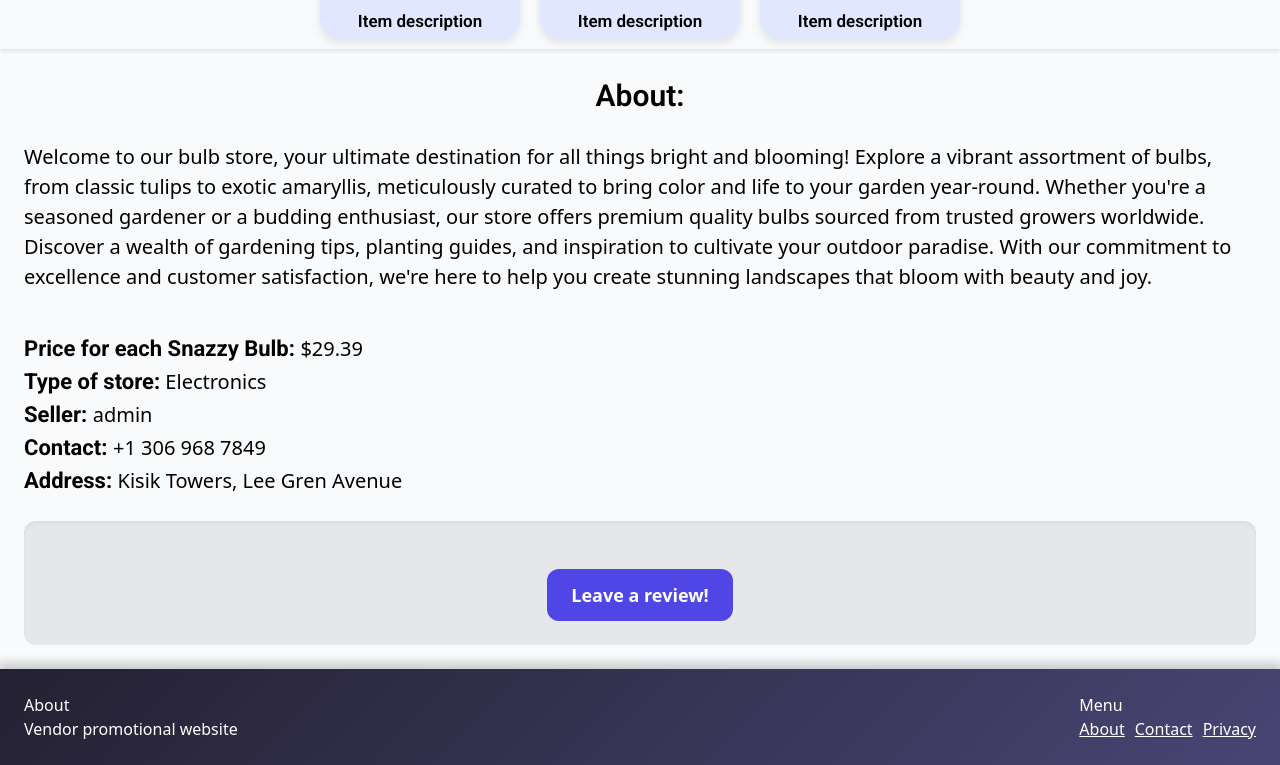
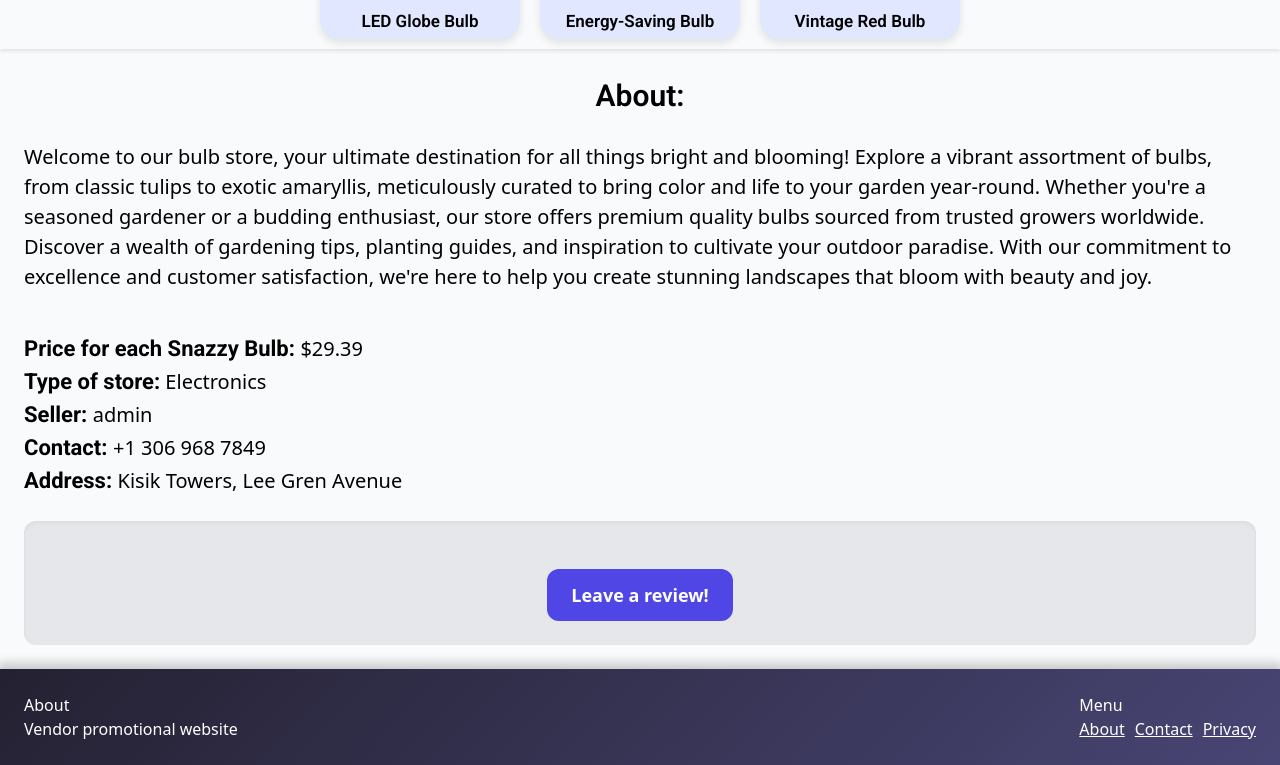
Before and after one commit to crystalizelights/476-project, a Django app: page /stores/1/ in a window 1280 px wide. Shown: the part 269-1034 px from the top of the page. Run offline with Django 5.2, Linux system fonts and the light colour scheme; data comes from the database, SQL or seed files in the repository; both versions use the stored data as it was after the commit; some libraries are stand-ins or nearby versions.

Commit message:
Store item names addition
Users can now input the names of there items in their store

```diff
--- a/Django proj/myproj/stores/forms.py
+++ b/Django proj/myproj/stores/forms.py
@@ -7,7 +7,7 @@ INPUT_CLASSES = 'w-full py-4 px-6 rounded-xl border-gray-300 focus:border-teal-5
 class NewStore(forms.ModelForm):
     class Meta:
         model = Stores
-        fields = {'category', 'name', 'description', 'price', 'image', 'image1', 'image2', 'contact', 'address'}
+        fields = {'category', 'name', 'description', 'price', 'image', 'image1', 'image2', 'contact', 'address', 'item1name','item2name', 'item3name'}
         widgets = {
             'category': forms.Select(attrs={
                 'class': INPUT_CLASSES + ' bg-white',
@@ -42,13 +42,25 @@ class NewStore(forms.ModelForm):
                 'class': INPUT_CLASSES,
                 'placeholder': 'Store address'
             }),
+            'item1name': forms.TextInput(attrs={
+                'class': INPUT_CLASSES,
+                'placeholder': 'Item 1 Name'
+            }),
+            'item2name': forms.TextInput(attrs={
+                'class': INPUT_CLASSES,
+                'placeholder': 'Item 2 Name'
+            }),
+            'item3name': forms.TextInput(attrs={
+                'class': INPUT_CLASSES,
+                'placeholder': 'Item 3 Name'
+            }),
         }
 
 
 class EditStore(forms.ModelForm):
         class Meta:
             model = Stores
-            fields = {'name', 'description', 'price', 'image', 'is_sold', 'image1', 'image2', 'contact', 'address'}
+            fields = {'name', 'description', 'price', 'image', 'is_sold', 'image1', 'image2', 'contact', 'address', 'item1name', 'item2name', 'item3name'}
             widgets = {
                 'name': forms.TextInput(attrs={
                     'class': INPUT_CLASSES
@@ -73,6 +85,14 @@ class EditStore(forms.ModelForm):
                 }),
                 'address': forms.TextInput(attrs={
                     'class': INPUT_CLASSES,
-
+                }),
+                'item1name': forms.TextInput(attrs={
+                'class': INPUT_CLASSES,
+                }),
+                'item2name': forms.TextInput(attrs={
+                    'class': INPUT_CLASSES,
+                }),
+                'item3name': forms.TextInput(attrs={
+                    'class': INPUT_CLASSES,
                 }),
             }
--- a/Django proj/myproj/stores/models.py
+++ b/Django proj/myproj/stores/models.py
@@ -25,6 +25,12 @@ class Stores(models.Model):
     is_sold = models.BooleanField(default=False)
     created_by = models.ForeignKey(User, related_name="stores", on_delete=models.CASCADE)
     created_at = models.DateTimeField(auto_now_add=True)
+    item1description = models.TextField(blank=True, null=True)
+    item2description = models.TextField(blank=True, null=True)
+    item3description = models.TextField(blank=True, null=True)
+    item1name = models.CharField(max_length=255, blank=True, null=True)
+    item2name = models.CharField(max_length=255, blank=True, null=True)
+    item3name = models.CharField(max_length=255, blank=True, null=True)
 
     def __str__(self):
         return self.name
--- a/Django proj/myproj/stores/templates/stores/detail.html
+++ b/Django proj/myproj/stores/templates/stores/detail.html
@@ -39,15 +39,15 @@
                 <div class="store-detail-container">
                     <div class="store">
                         <img src="{{store.image.url}}" class="store-image">
-                        <p class="store-text">Item description</p>
+                        <p class="store-text">{{store.item1name}}</p>
                     </div>
                     <div class="store">
                         <img src="{{store.image1.url}}" class="store-image">
-                        <p class="store-text">Item description</p>
+                        <p class="store-text">{{store.item2name}}</p>
                     </div>
                     <div class="store">
                         <img src="{{store.image2.url}}" class="store-image">
-                        <p class="store-text">Item description</p>
+                        <p class="store-text">{{store.item3name}}</p>
                     </div>
 
 
--- a/Django proj/myproj/stores/views.py
+++ b/Django proj/myproj/stores/views.py
@@ -34,6 +34,16 @@ def detail(request, pk):
         'store': store,
         'related_stores': related_stores
     })
+
+def itemdetail(request, pk):
+    item = get_object_or_404(Stores, pk=pk)
+    related_stores = Stores.objects.filter(category=store.category, is_sold=False).exclude(pk=pk)[0:3]
+
+    return render(request, 'stores/itemdetail.html', {
+        'store': item,
+        'related_stores': related_stores
+    })
+
 @login_required
 def new(request):
     if request.method == 'POST':
```
Also changed, not shown: Django proj/myproj/db.sqlite3, Django proj/myproj/stores/migrations/0002_stores_item1description_stores_item2description_and_more.py (added), Django proj/myproj/stores/migrations/0003_stores_item1name_stores_item2name_stores_item3name.py (added).
